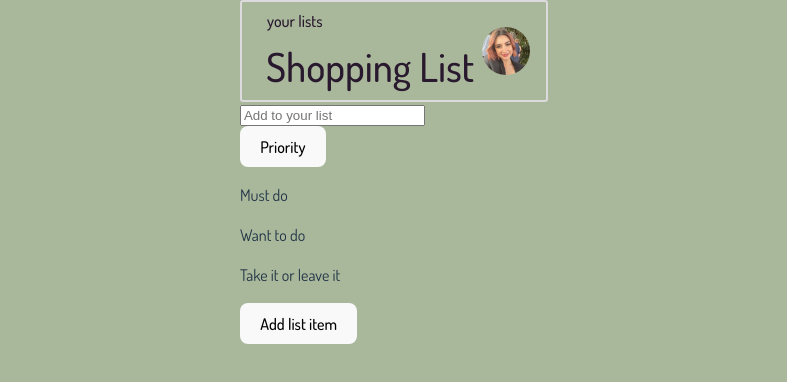
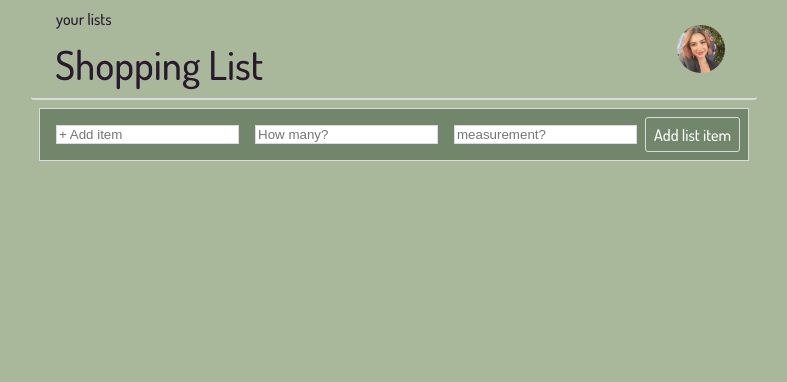
Before and after one commit to NessJade96/List-It, a React (Vite) app: page / in a window 1280 px wide. Shown: the top 382 px of the page, without its empty margins (246-1033 px from the left). Built offline with nearby package versions, Linux system fonts and the light colour scheme.

Commit message:
Styling of GroceryItemForm component
Made simple styling (pending some cleaning up) on the GroceryItemForm.

```diff
--- a/src/components/Button.jsx
+++ b/src/components/Button.jsx
@@ -13,9 +13,10 @@ export const Button = styled.button`
 	}
 
 	${(props) =>
-		props.test &&
+		props.list &&
 		css`
 			background: var(--Xanadu);
 			color: white;
+			border: 1px solid var(--Gainsboro);
 		`};
 `;
--- /dev/null
+++ b/src/components/Form.jsx
@@ -0,0 +1,18 @@
+import styled, {css} from 'styled-components';
+
+export const Form = styled.form`
+	display: flex;
+	flex-wrap: wrap;
+	justify-content: center;
+	border: 1px solid var(--Gainsboro);
+	padding: 0.5rem;
+	margin: 0.5rem;
+	background: var(--Xanadu);
+
+	${(props) =>
+		props.items &&
+		css`
+			background: var(--Xanadu);
+			color: white;
+		`};
+`;
--- a/src/components/GroceryItemForm.jsx
+++ b/src/components/GroceryItemForm.jsx
@@ -1,79 +1,89 @@
 import React, {useState} from 'react';
+import {Form} from './Form';
+import {Input} from './Input';
+import {Button} from './Button';
 
 export default function GroceryItemForm(props) {
 	const [input, setInput] = useState('');
-	let [eagerness, setEagerness] = useState('');
-
-	const eagernessLevel = ['high', 'medium', 'low'];
+	const [amount, setAmount] = useState('');
+	const [measurement, setMeasurement] = useState('');
 
 	const handleSubmit = (e) => {
 		e.preventDefault();
-
-		if (!eagerness) {
-			eagerness = 'low';
-		}
-
-		props.onSubmit({
-			id: Math.random(Math.floor() * 1000),
-			text: input,
-			eagerness: eagerness,
-		});
+		// empty inputs after submit
 		setInput('');
+		setMeasurement('');
+		setAmount('');
 		setEagerness('');
 	};
+
+	// Maybe change this into a try/catch?
 	const handleChange = (e) => {
-		setInput(e.target.value);
+		if (e.target.name === 'text') {
+			setInput(e.target.value);
+		} else if (e.target.name === 'amount') {
+			setAmount(e.target.value);
+		} else if (e.target.name === 'measurement') {
+			setMeasurement(e.target.value);
+		}
 	};
 
-	console.log(props, 'GroceryItemFormProps');
 	// Check to see if "edit" prop exists. If not, render the normal form
 	// If the prop "edit" exists, we know to render the update form instead
 	return !props.edit ? (
 		<div>
-			<form onSubmit={handleSubmit}>
-				<input
+			<Form onSubmit={handleSubmit}>
+				<Input
 					type="text"
-					placeholder="Add to your list"
+					placeholder="+ Add item"
 					value={input}
 					name="text"
 					onChange={handleChange}
 				/>
-				<div>
-					<button className={eagerness}>{eagerness || `Priority`} </button>
-					<div>
-						<p onClick={() => setEagerness(eagernessLevel[0])}>Must do</p>
-						<p onClick={() => setEagerness(eagernessLevel[1])}>Want to do</p>
-						<p onClick={() => setEagerness(eagernessLevel[2])}>
-							Take it or leave it
-						</p>
-					</div>
-				</div>
-				<button>Add list item</button>
-			</form>
+				<Input
+					type="number"
+					placeholder="How many?"
+					value={amount}
+					name="amount"
+					onChange={handleChange}
+				/>
+				<Input
+					type="text"
+					placeholder="measurement?"
+					value={measurement}
+					name="measurement"
+					onChange={handleChange}
+				/>
+				<Button list>Add list item</Button>
+			</Form>
 		</div>
 	) : (
 		<div>
 			<h3>Update engtry: {props.edit.value}</h3>
-			<form onSubmit={handleSubmit}>
-				<input
+			<Form onSubmit={handleSubmit}>
+				<Input
 					type="text"
 					placeholder={props.edit.value}
 					value={input}
 					name="text"
 					onChange={handleChange}
 				/>
-				<div>
-					<button className={eagerness}>{eagerness || `Priority`}</button>
-					<div>
-						<p onClick={() => setEagerness(eagernessLevel[0])}>Must do</p>
-						<p onClick={() => setEagerness(eagernessLevel[1])}>Want to do</p>
-						<p onClick={() => setEagerness(eagernessLevel[2])}>
-							Take it or leave it
-						</p>
-					</div>
-				</div>
-				<button>Update</button>
-			</form>
+				<Input
+					type="number"
+					placeholder="How many?"
+					value={amount}
+					name="amount"
+					onChange={handleChange}
+				/>
+				<Input
+					type="text"
+					placeholder="measurement?"
+					value={measurement}
+					name="measurement"
+					onChange={handleChange}
+				/>
+				<Button list>Update</Button>
+			</Form>
 		</div>
 	);
 }
--- a/src/components/GroceryItemList.jsx
+++ b/src/components/GroceryItemList.jsx
@@ -55,7 +55,7 @@ export default function GroceryItemList() {
 	};
 
 	return (
-		<div>
+		<>
 			<GroceryItemForm onSubmit={addGroceryItem} />
 			<GroceryItem
 				groceryItems={groceryItems}
@@ -63,6 +63,6 @@ export default function GroceryItemList() {
 				removeGroceryItem={removeGroceryItem}
 				editGroceryListItem={editGroceryListItem}
 			/>
-		</div>
+		</>
 	);
 }
--- /dev/null
+++ b/src/components/Input.jsx
@@ -0,0 +1,7 @@
+import styled, {css} from 'styled-components';
+
+export const Input = styled.input`
+	border: 1px solid var(--Gainsboro);
+	margin: 0.5rem;
+	flex-grow: 1;
+`;
--- a/src/components/Nav.jsx
+++ b/src/components/Nav.jsx
@@ -5,7 +5,7 @@ import styled, {css} from 'styled-components';
 
 export const Header = styled.header`
 	border-radius: 3px;
-	border: 2px solid var(--Gainsboro);
+	border-bottom: 2px solid var(--Gainsboro);
 	background: var(--Green);
 	padding: 0.25rem 1rem;
 	display: flex;
--- a/src/globalStyles.js
+++ b/src/globalStyles.js
@@ -28,6 +28,7 @@ img {
   height: 3rem;
   width: auto;
   border-radius: 100%;
+  margin: 0 1rem 0 0
 `;
 
 export default GlobalStyle;
```
Also changed, not shown: assets/GroceryItemForm-styling.jpg (added), 1 other file (tests, documents, lock files or other folders).
